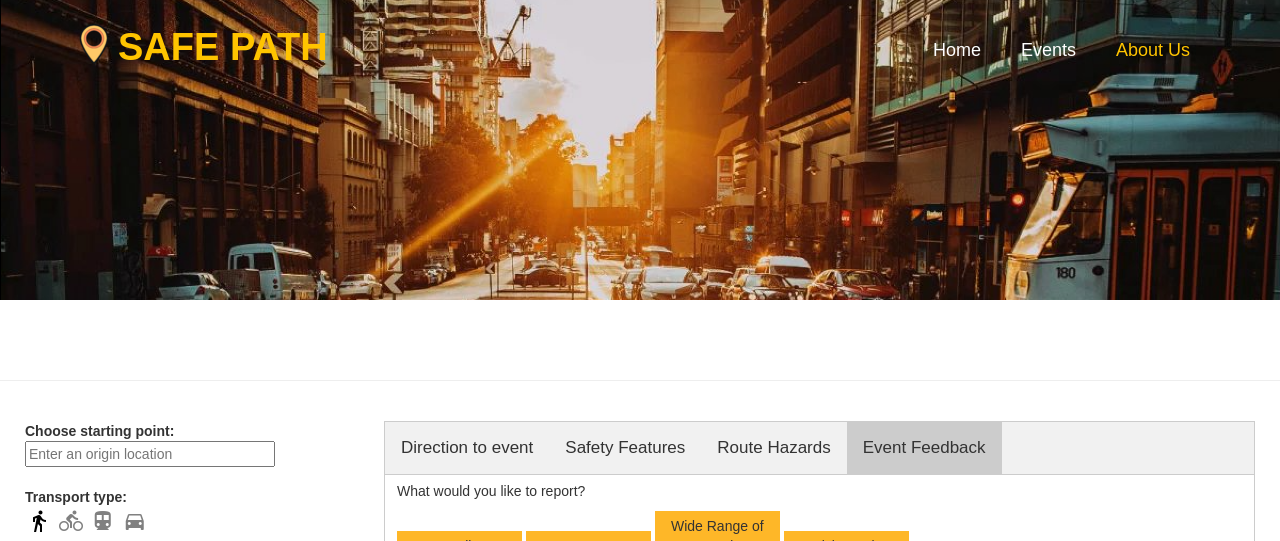
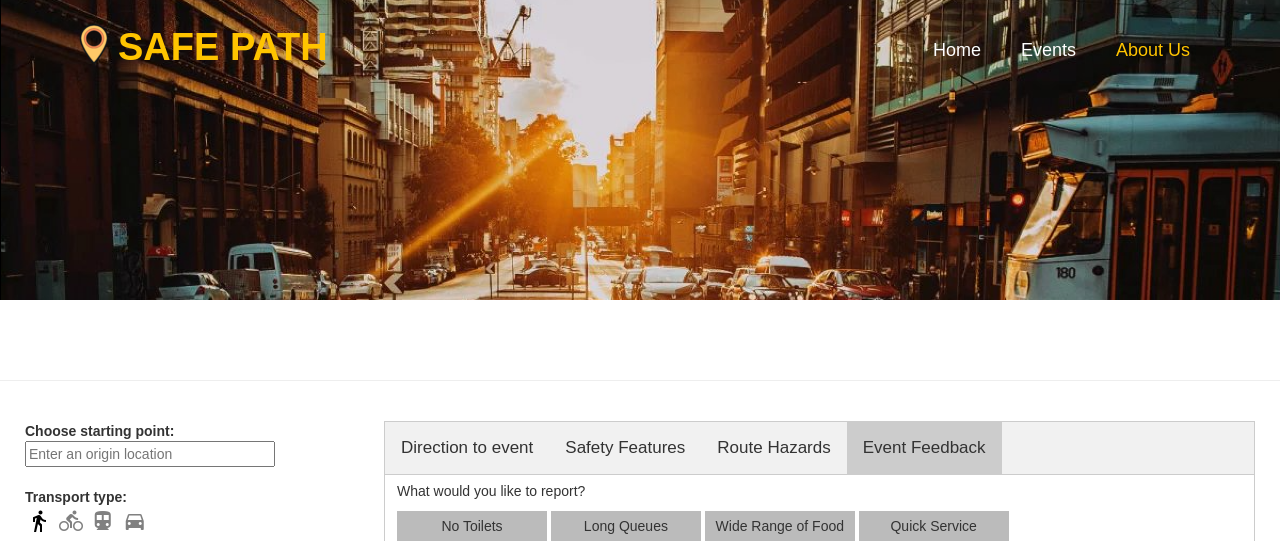
Before and after one commit to Solene29/safepath, a PHP site: page /events/eventPage.php in a window 1280 px wide. Shown: the top 541 px of the page. Run offline with PHP 8.4, Linux system fonts and the light colour scheme; data that the repository does not hold is empty; some libraries are stand-ins or nearby versions.

Commit message:
change button format eventPage.php

```diff
--- a/events/css/test.css
+++ b/events/css/test.css
@@ -249,9 +249,9 @@ html *
 .choice {
     padding: 5px;
     cursor: pointer;
-    background-color: #FEB728;
+    background-color: #bbb;
     border: 1px;
     box-shadow: none;
     border-radius: 0px;
-    width:125px;
+    width:150px;
 }
```
